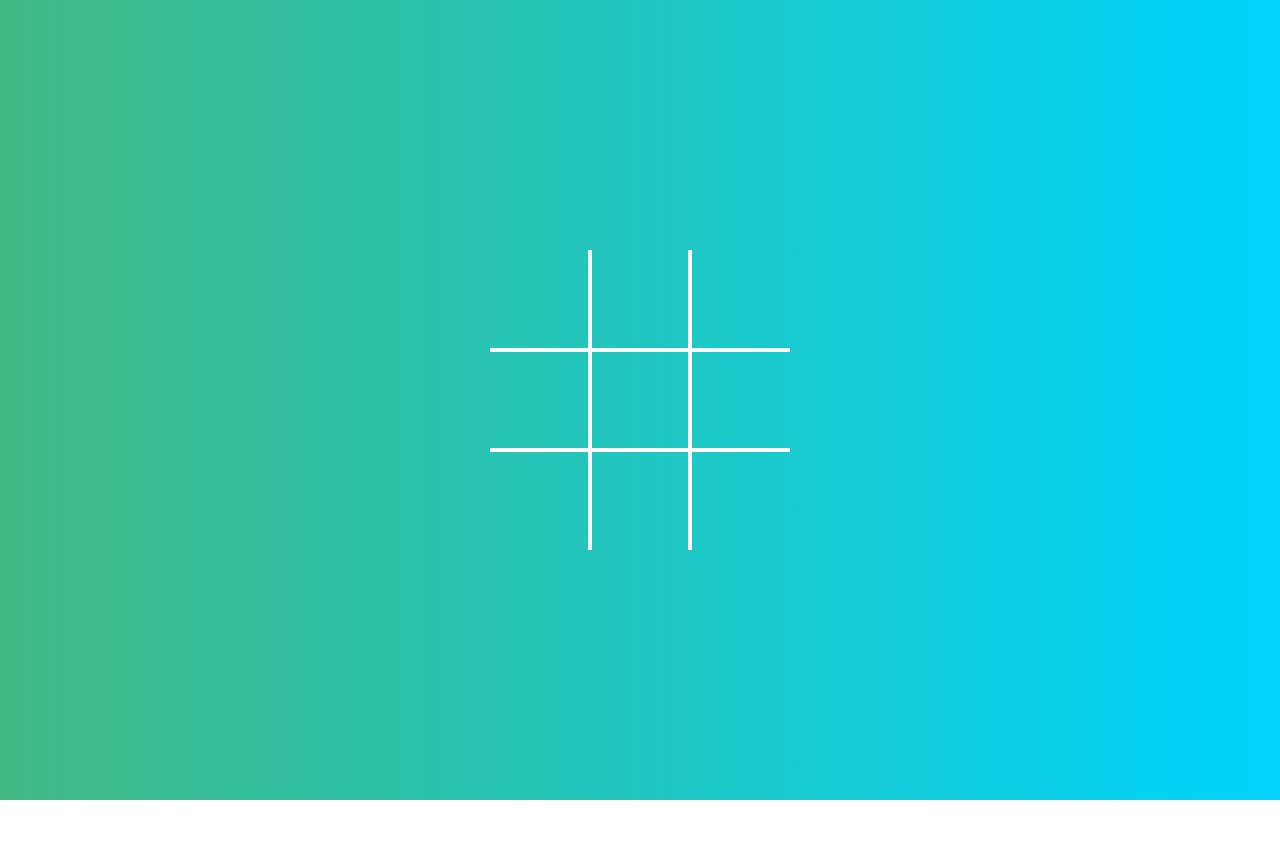
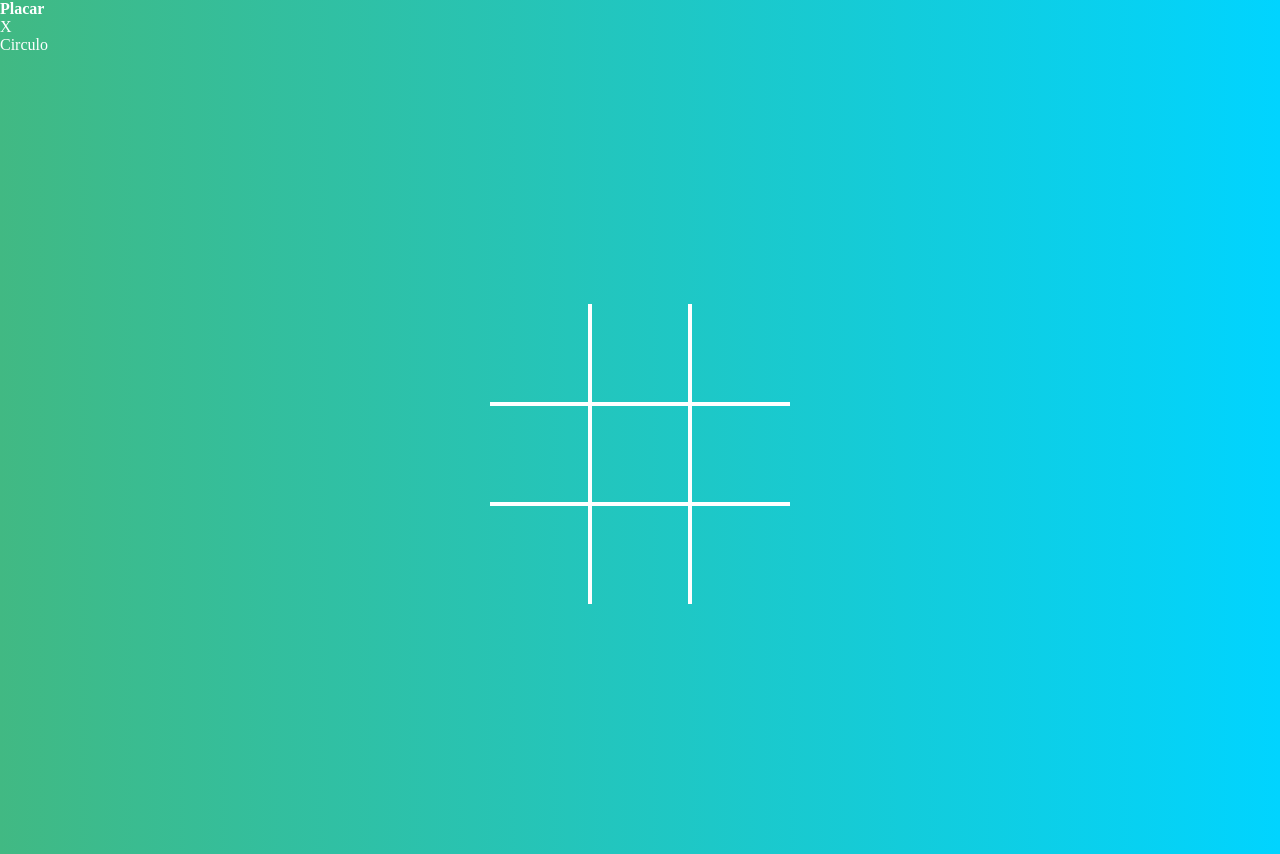
Before and after one commit to chicocalves/Jogo, a plain HTML site: page index.html in a window 1280 px wide. Before the commit the page ends 800 px from the top, so only its background shows below. Drawn offline with Linux system fonts and the light colour scheme.

Commit message:
Adicionando Placar

```diff
--- a/index.html
+++ b/index.html
@@ -8,7 +8,12 @@
     <title>Jogo da velha</title>
 </head>
 <body>
-    <div class="board x" data-board>
+    <div class="result">
+        <h2 class="winning-message-result-text">Placar</h2>
+        <p class="winning-message-result-text" data-winningX-result-text>X </p>
+        <p class="winning-message-result-text" data-winningO-result-text>Circulo </p>
+    </div>
+    <div class="board" data-board>
         <div class="cell" data-cell></div>
         <div class="cell" data-cell></div>
         <div class="cell" data-cell></div>
--- a/script.js
+++ b/script.js
@@ -3,7 +3,10 @@ const boardELement = document.querySelector("[data-board]");
 const winningMessageTextElement = document.querySelector("[data-winning-message-Text]");
 const winningMessage = document.querySelector("[data-winning-message]");
 const restartButton = document.querySelector("[data-restart-button]");
-
+const winningX = document.querySelector("[data-winningX-result-text]");
+const winningO = document.querySelector("[data-winningO-result-text]");
+let resultO = 0;
+let resultX = 0;
 
 let isCircleTurn;
 const winningCombinatios = [
@@ -36,6 +39,14 @@ const endGame = (isDraw) => {
         winningMessageTextElement.innerText = 'Empate!';
     } else {
         winningMessageTextElement.innerText = isCircleTurn ? "Circulo Venceu" : "X Venceu";
+    }
+
+    if(isCircleTurn){
+        resultO += 1;
+        winningO.innerText = "Circulo " + resultO;
+    } else {
+        resultX += 1;
+        winningX.innerText = "X " + resultX;
     }
 
     winningMessage.classList.add('show-winning-message');
--- a/style.css
+++ b/style.css
@@ -148,6 +148,11 @@ body {
     color: white;
 }
 
+.winning-message-result-text{
+    font-size: 1rem;
+    color: white;
+}
+
 .show-winning-message{
     display: flex;
 }
```
